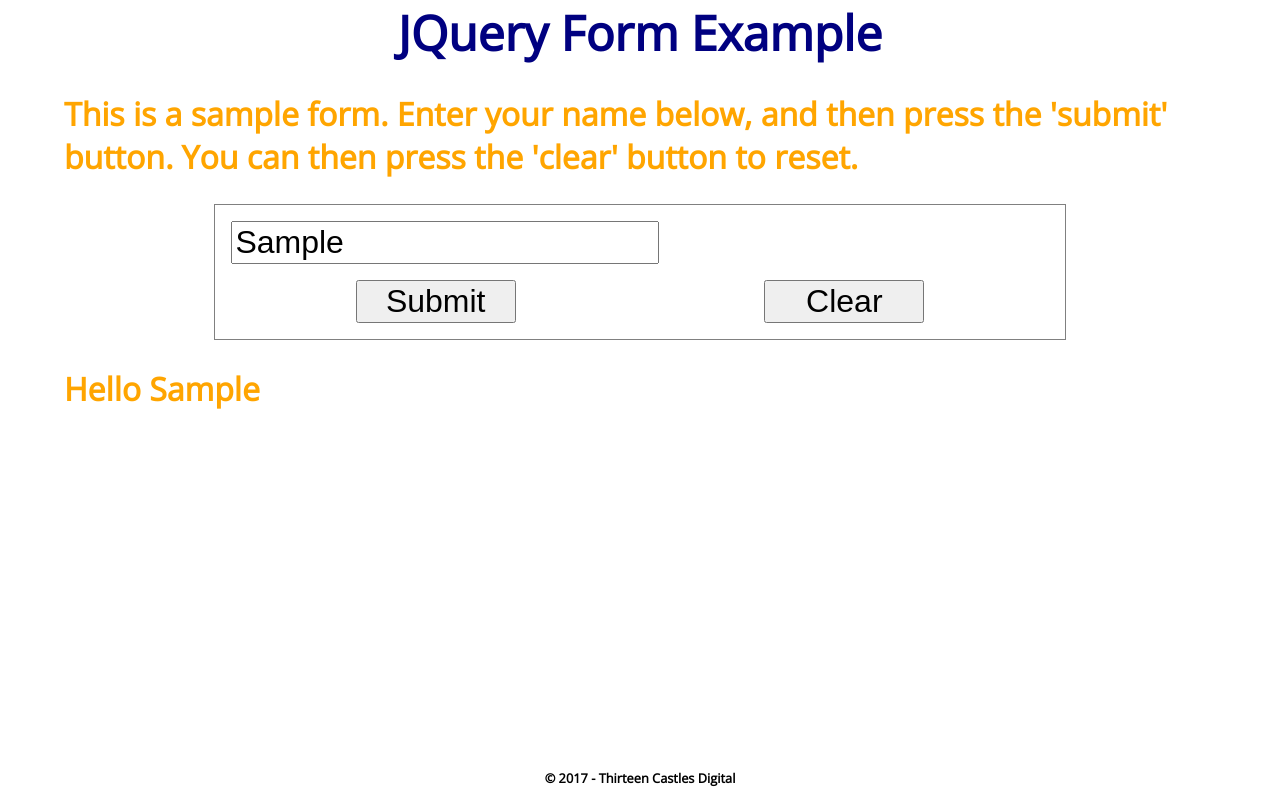
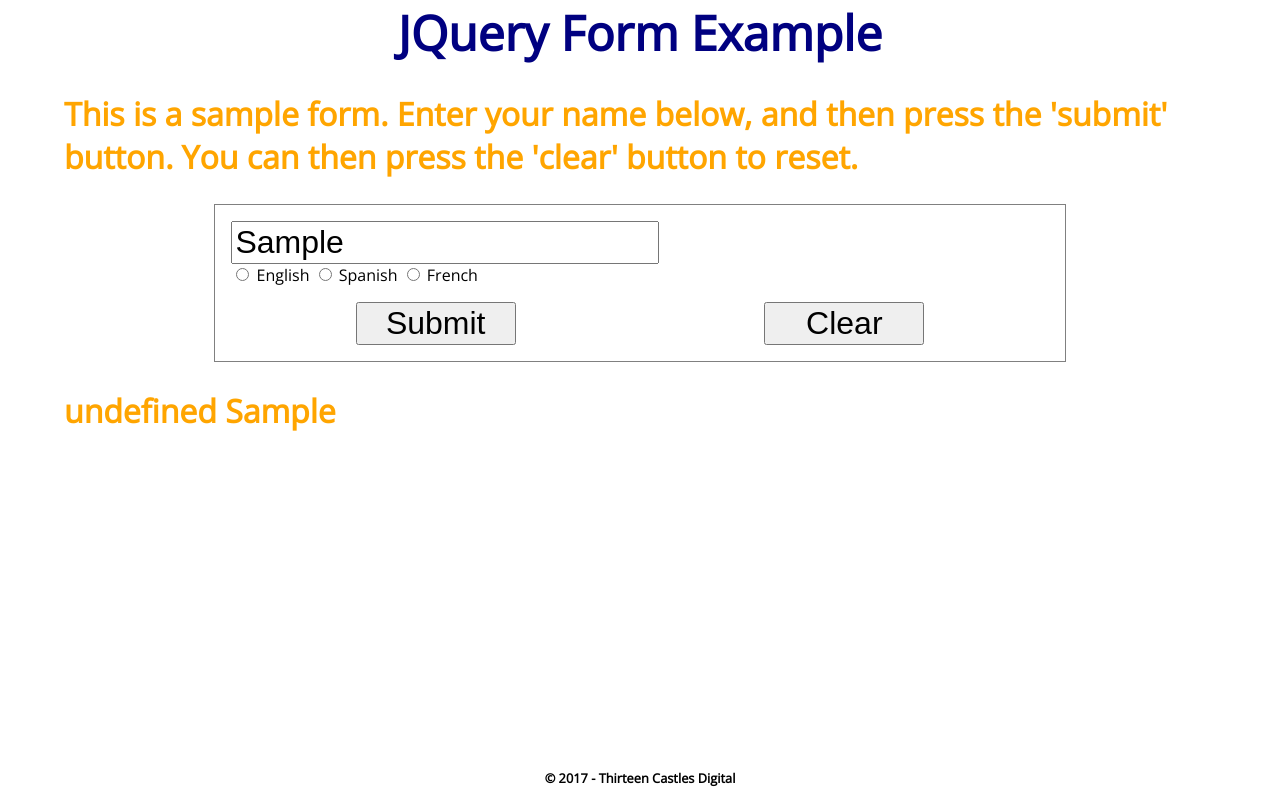
Before and after one commit to CarmenBuezo/jqueryFormExample, a plain HTML site: page index.html in a window 1280 px wide. Both pictures are taken after typing "Sample" into the empty fields and a click on the button "Submit". Drawn offline with nearby package versions, Linux system fonts and the light colour scheme.

Commit message:
"fixed with array"

```diff
--- a/form.js
+++ b/form.js
@@ -1,5 +1,4 @@
-$(document).ready(function()
-{
+$(document).ready(function() {
     /*
      ** put all your code inside of the $(document).ready function to make sure the html and CSS has been loaded
      ** properly before running the JS code
@@ -9,32 +8,32 @@ $(document).ready(function()
     /*
      ** this is the callback function that is invoked when the user clicks on the submit button
      */
-	$('#submitButton').click(function (e) {
+    var greetings = ["Hello", "Hola", "Bonjour"];
+
+    $('#submitButton').click(function(e) {
 
         // call prevent defualt here to disable the
         // default action of clearing the input values
         e.preventDefault();
-
+        //get selected radio button val and change it to a number
+       var radioValue = $("input[name = 'language']:checked").val();
+        radioValue = Number(radioValue);
         // get the value entered by the user into the text input box
         var name = $("#textInput").val();
 
-		if (name != "")
-		{
+        if (name != "") {
             // if the user entered a name, then set a greeeting in the feedback text box
-			$('#greetingText').text ("Hello " + name);
-		}
-
+            $('#greetingText').text(greetings[radioValue] + ' ' + name);
+        };
     });
 
+    // this is the callback function that is invoked when the user clicks on the clear button
 
-	/*
-	** this is the callback function that is invoked when the user clicks on the clear button
-	*/
-	$('#clearButton').click(function (e) {
+    $('#clearButton').click(function(e) {
 
         // set the feedback text area to blank to clear it; note that we dont call preventDefault here, because we do
         // want the default action to clear the name text input area which is the default action
-		$('#greetingText').text ("");
+        $('#greetingText').text("");
 
     });
 
--- a/index.html
+++ b/index.html
@@ -32,13 +32,21 @@
             <div id="formDiv">
                 <input type="text" id="textInput" placeholder="Enter your name here">
             </div>
+            <div id="radiodiv">
+                <input type="radio" name="language" value= 0 id="eng">
+                <label for="eng"> English</label>
+                <input type="radio" name="language" value= 1 id="span">
+                <label for="span"> Spanish</label>
+                <input type="radio" name="language" value= 2 id="fren">
+                <label for="fren"> French</label>
+            </div>
             <div id="buttonDiv">
                 <button type="submit" id="submitButton"> Submit </button>
                 <button type="submit" id="clearButton"> Clear </button>
             </div>
         </form>
 
-            <h2 class="sectionHeader" id="greetingText">  </h2>
+        <h2 class="sectionHeader" id="greetingText"> </h2>
 
 
     </section>
@@ -56,10 +64,7 @@
     <!--
             load jQuery library from CDN
         -->
-        <script
-            src="https://code.jquery.com/jquery-1.12.3.min.js"
-            integrity="sha256-aaODHAgvwQW1bFOGXMeX+pC4PZIPsvn2h1sArYOhgXQ="
-            crossorigin="anonymous">
+    <script src="https://code.jquery.com/jquery-1.12.3.min.js" integrity="sha256-aaODHAgvwQW1bFOGXMeX+pC4PZIPsvn2h1sArYOhgXQ=" crossorigin="anonymous">
     </script>
 
     <!--
```
Lines whose indentation alone changed are shown as unchanged.
